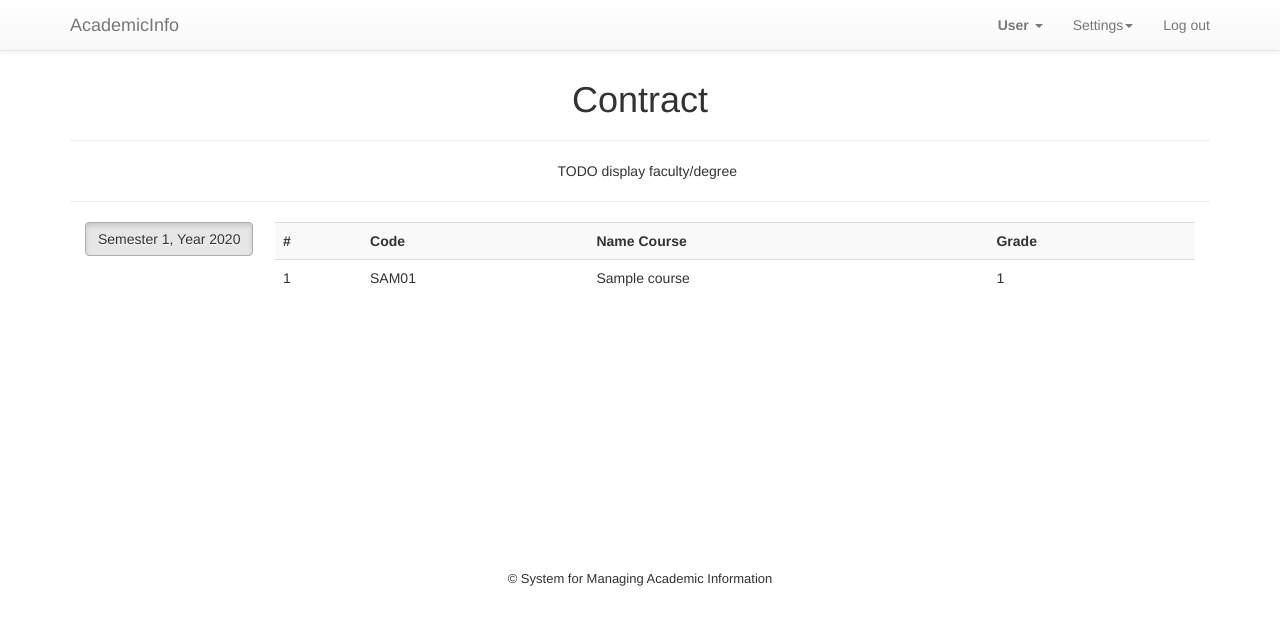
After one commit to vampy/university-SE, a Flask app: page /contract/ in a window 1280 px wide. The commit adds this page. Shown: the top 625 px of the page. Run offline with Flask 2, Linux system fonts and the light colour scheme; a user stored in the database is signed in; tables that the repository leaves empty hold one stand-in row (values such as "Sample post"); some libraries are stand-ins or nearby versions.

Commit message:
Add initial contract page for student.

```diff
--- a/school/course/views.py
+++ b/school/course/views.py
@@ -142,8 +142,32 @@ def save_grade(user_id, course_id, grade, semester_id):
     return redirect(url_for("course.upload_course_results"))
 
 
+@course.route('/contract/', methods=["GET"])
+@course.route('/contract/<int:semester_id>', methods=["GET", "POST"])
+@login_required
+@role_required(student=True)
+def contract(semester_id=None):
+    # all the semesters for the default degree
+    period = current_user.get_default_period()
+    semesters = User.get_semesters_for_period(period)
+
+    if semester_id is None:  # use default semester
+        semester = semesters[0]
+    else:  # has semester from url
+        semester = Semester.get_by_id(semester_id)
+
+    has_contract = current_user.has_contract_signed(semester, period.degree)
+    courses_enrolled = current_user.get_courses_enrolled_semester(semester)
+
+    return render_template("course/contract.html",
+                           semesters=semesters,
+                           has_contract=has_contract,
+                           courses_enrolled=courses_enrolled,
+                           selected_semester=semester)
+
+
 @course.route('/establish_courses')
 @login_required
-@role_required(admin=True, cd=True)
+@role_required(teacher=True, cd=True)
 def establish_courses():
     return render_template("course/establish_courses.html")
--- /dev/null
+++ b/school/static/js/courses.js
@@ -0,0 +1,5 @@
+(function () {
+    "use strict";
+    console.log("courses loaded");
+
+})();
--- a/school/static/js/main.js
+++ b/school/static/js/main.js
@@ -1,6 +1,6 @@
 $(document).ready(function () {
     "use strict";
-    console.log("loaded");
+    console.log("main loaded");
 
     // set datepicker options
     $('.datepicker').datepicker({
--- a/school/templates/base.html
+++ b/school/templates/base.html
@@ -42,7 +42,7 @@
                                     <ul class="dropdown-menu" role="menu">
                                         <li><a href="{{ url_for('course.see_courses') }}">See courses</a></li>
                                         {% if current_user.is_student() %}
-                                            <li><a href="{{ url_for('course.establish_courses') }}">Choose courses (contract)</a></li>
+                                            <li><a href="{{ url_for('course.contract') }}">Choose courses (contract)</a></li>
                                         {% else %}
                                             <li><a href="{{ url_for('course.upload_course_results') }}">Upload course results</a></li>
                                             <li><a href="{{ url_for('course.establish_courses') }}">Establish courses</a></li>
--- /dev/null
+++ b/school/templates/course/contract.html
@@ -0,0 +1,45 @@
+{% from "macros/form.html" import render_form %}
+{% extends 'base.html' %}
+{% set page_title = 'Contract' %}
+
+{% block body %}
+    <h1 class="text-center">Contract</h1><hr>
+
+    <div class="row">
+        <div class="col-md-offset-5 col-md-3">
+            TODO display faculty/degree
+        </div>
+    </div><hr>
+    <div class="col-md-2">
+        <div class="btn-group" id="semesters-pick">
+            {% for semester in semesters %}
+                <a data-id="{{ semester.id }}" href="{{ url_for('course.contract', semester_id=semester.id) }}"
+                    class="btn btn-default{% if selected_semester.id == semester.id %} active{% endif %}">
+                    Semester {{ loop.index }}, Year {{ semester.year }}
+                </a>
+            {% endfor %}
+        </div>
+    </div>
+    <div class="col-md-10">
+        <table class="table table-striped">
+            <tr>
+                <th>#</th>
+                <th>Code</th>
+                <th>Name Course</th>
+                <th>Grade</th>
+            </tr>
+            {%  for enrolled, course in courses_enrolled %}
+                <tr>
+                    <td>{{ loop.index }}</td>
+                    <td>{{ course.degree.name[:3].upper() }}{{ '{0:02d}'.format(course.id) }}</td>
+                    <td>{{ course.name }}</td>
+                    <td>{{ enrolled.grade }}</td>
+                </tr>
+            {%  endfor %}
+        </table>
+    </div>
+{% endblock %}
+{% block js %}
+    {{ super() }}
+    <script src="{{ url_for('static', filename='js/courses.js') }}"></script>
+{% endblock %}
--- a/school/templates/course/establish_courses.html
+++ b/school/templates/course/establish_courses.html
@@ -3,5 +3,9 @@
 {% set page_title = 'Establish Courses' %}
 
 {% block body %}
-<h1 class="text-center">Establish Courses</h1>
+    <h1 class="text-center">Establish Courses</h1><hr>
 {% endblock %}
+{% block js %}
+    {{ super() }}
+    <script src="{{ url_for('static', filename='js/courses.js') }}"></script>
+{% endblock %}
--- a/school/templates/macros/form.html
+++ b/school/templates/macros/form.html
@@ -44,7 +44,7 @@
 {% macro render_datepicker(field, class_label="", class_field_wrapper="") %}
 <div class="form-group{% if field.errors %} has-error{% endif %}">
     {{ _label(field, class_label) }}
-    <div class="{% if class_field_wrapper %} {{ class_field_wrapper }}{% endif %}">
+    <div class="{% if class_field_wrapper %}{{ class_field_wrapper }}{% endif %}">
         {{ field(class="datepicker") }}
         <span class="help-inline">{{ field.description }}</span>
         {% if field.errors -%}
--- a/school/templates/user/index.html
+++ b/school/templates/user/index.html
@@ -7,7 +7,7 @@
         <div class="list-group text-center">
             {% if current_user.is_student() %}
                 <a href="{{ url_for('course.see_courses') }}" class="list-group-item">My courses</a>
-                <a href="{{ url_for('course.establish_courses') }}" class="list-group-item">Choose courses (contract)</a>
+                <a href="{{ url_for('course.contract') }}" class="list-group-item">Choose courses (contract)</a>
             {% else %}
                 <a href="{{ url_for('course.see_courses') }}" class="list-group-item">See courses</a>
                 <a href="{{ url_for('course.upload_course_results') }}" class="list-group-item">Upload course results</a>
--- a/school/user/models.py
+++ b/school/user/models.py
@@ -1,6 +1,5 @@
-from school.extensions import db
-from school.models import degrees_period_students, Semester
-from sqlalchemy import Column, Integer, String, SmallInteger
+from school.models import *
+from sqlalchemy import Column, Integer, String, SmallInteger, and_
 from flask.ext.login import UserMixin
 from werkzeug.security import generate_password_hash, check_password_hash
 from itsdangerous import TimedJSONWebSignatureSerializer as TJSONWebSigSerializer, BadSignature, SignatureExpired
@@ -49,25 +48,68 @@ class User(UserMixin, db.Model):
             print("ERROR: INVALID role_id: ", self.role_id)
             self.role_id = Role.STUDENT
 
-    # only one department per CD
     def get_department_cd(self):
+        """
+        Get the department administered by the current CD.
+        Assumes that the current user is a chief of department
+        :return: Department
+        """
+        assert self.is_chief_department()
         return self.department.first()
+
+    def get_default_period(self):
+        """
+        Get the default degree period, this should be smarter and check what degree period is in the current year
+        :return: DegreePeriod
+        """
+        return self.degree_periods.first()
+
+    def get_courses_enrolled_semester(self, semester):
+        """
+        Get all the course the current has enrolled in a semester
+        :param semester: of type Semester
+        :return: a list of tuples, the tuple if of the form (Enrollment, Course)
+        """
+        # join with join(Course.semesters) to verify that the courses exist also in the semester, besides enrolled
+        return db.session.query(Enrollment, Course).join(Course)\
+            .filter(and_(Enrollment.semester_id == semester.id, Enrollment.student_id == self.id))\
+            .all()
+
+    def has_contract_signed(self, semester, degree):
+        """
+        Check if student has a contract signed corresponding to a degree and semester
+        :param semester: of type Semester
+        :param degree: of type Degree
+        :return:
+        """
+        return ContractSemester.query.filter(
+            and_(ContractSemester.student_id == self.id,
+                 ContractSemester.degree_id == degree.id,
+                 ContractSemester.semester_id == semester.id)).first() is not None
 
     @staticmethod
     def get_semesters_for_period(degree_period):
+        if not degree_period:
+            return []
+
         return Semester.get_semesters(degree_period.semester_start.date_start, degree_period.semester_end.date_end)
 
-    # get the default degree period, this should be smarter and check what degree period is in the current year
-    def get_default_period(self):
-        return self.degree_periods.first()
-
     def get_token(self, expiration=86400):
-        # expiration default = 24h
+        """
+        Generate token for user that expires by default in 24
+        :param expiration: time in seconds
+        :return: a string representing the token
+        """
         s = TJSONWebSigSerializer(current_app.config['SECRET_KEY'], expiration)
         return s.dumps({'user': self.id}).decode('utf-8')
 
     @staticmethod
     def verify_token(token):
+        """
+        Check if a token is valid
+        :param token:
+        :return: None if token is invalid, otherwise return the user the token is valid for
+        """
         if not token:
             return None
 
--- a/school/user/views.py
+++ b/school/user/views.py
@@ -4,8 +4,7 @@ from .forms import ChangePasswordForm, EditUserForm, AddUserForm
 from .models import User
 from school.config import FLASH_SUCCESS, FLASH_ERROR
 from school.decorators import role_required
-from school.models import *
-from school.extensions import mail
+from school.extensions import db, mail
 from flask_mail import Message
 
 user = Blueprint('user', __name__)
```
Also changed, not shown: manage.py (+15 -6 lines), school/models.py (+33 -7 lines).
